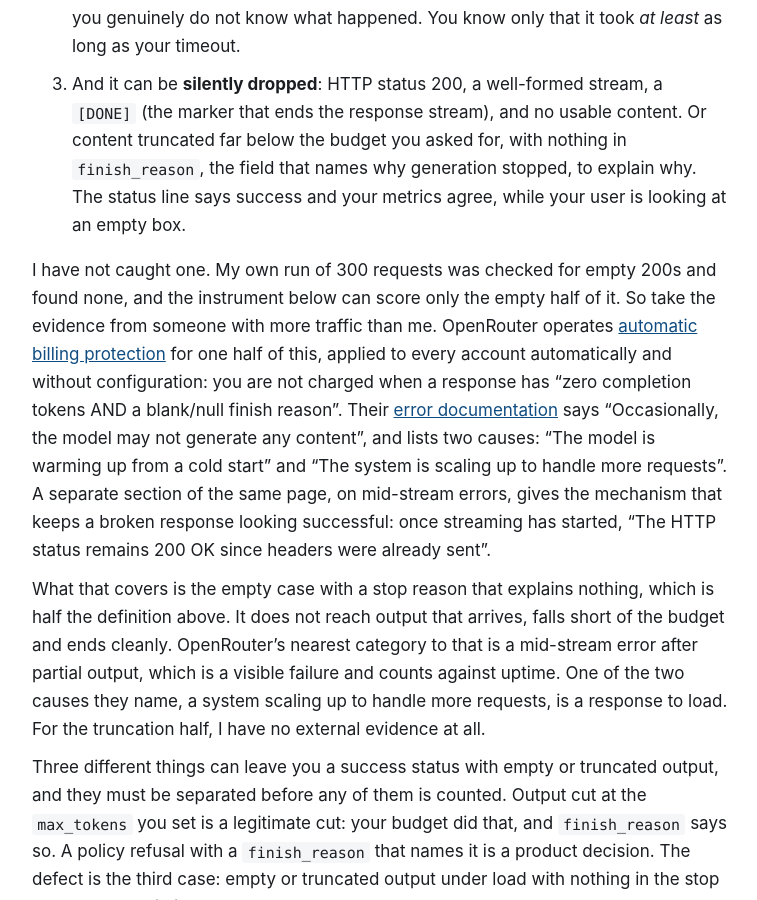
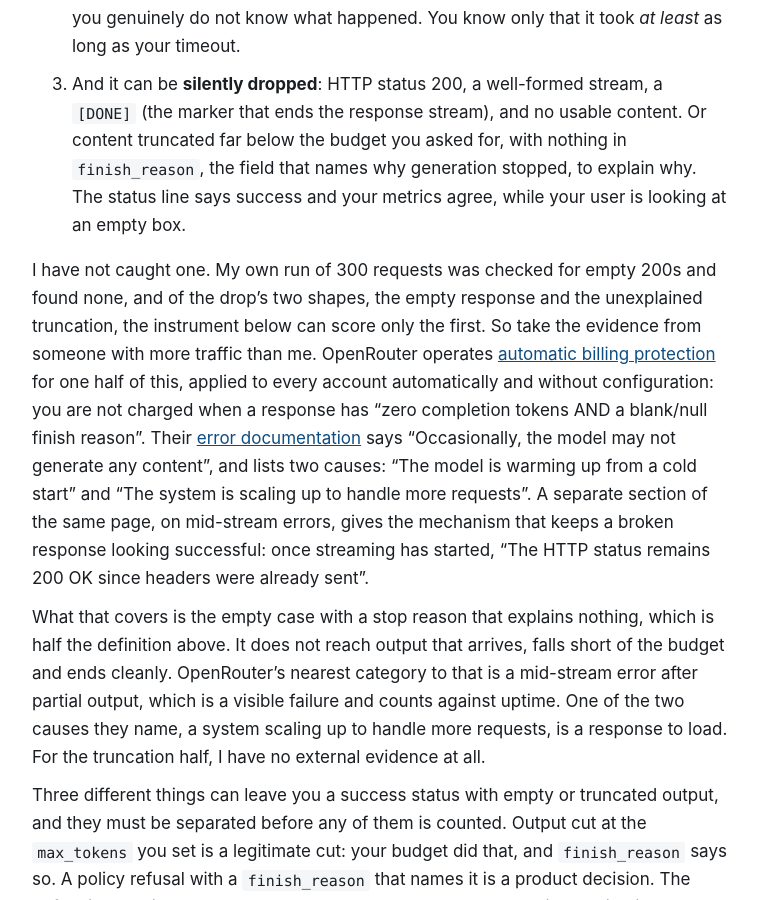
Before and after one commit to percentes/percentes.github.io, a Jekyll site: the page built from _posts/2026-08-31-the-failure-your-dashboard-cannot-see.md, in a window 1280 px wide and 900 px high, scrolled down 2341 px. Shown: the whole window, without its empty margins (260-1017 px from the left). Built offline with Jekyll 4.4.1, drawn with Linux system fonts in a browser that asks for light colours; some of the changed text lies outside the part shown.

Commit message:
fix: name drop shapes and deepen source links

```diff
--- a/_posts/2026-08-31-the-failure-your-dashboard-cannot-see.md
+++ b/_posts/2026-08-31-the-failure-your-dashboard-cannot-see.md
@@ -114,15 +114,15 @@ other three.
    your metrics agree, while your user is looking at an empty box.
 
 I have not caught one. My own run of 300 requests was checked for empty
-200s and found none, and the instrument below can score only the empty
-half of it. So
-take the evidence from someone with more traffic than me. OpenRouter
+200s and found none, and of the drop's two shapes, the empty response
+and the unexplained truncation, the instrument below can score only the
+first. So take the evidence from someone with more traffic than me. OpenRouter
 operates
 [automatic billing protection](https://openrouter.ai/docs/guides/features/zero-completion-insurance)
 for one half of this, applied to every account automatically and without
 configuration: you are not charged when a response has "zero completion
 tokens AND a blank/null finish reason". Their
-[error documentation](https://openrouter.ai/docs/api_reference/errors-and-debugging)
+[error documentation](https://openrouter.ai/docs/api_reference/errors-and-debugging#when-no-content-is-generated)
 says "Occasionally, the model may not generate any content", and lists two
 causes: "The model is warming up from a cold start" and "The system is
 scaling up to handle more requests". A separate section of the same page,
@@ -163,7 +163,7 @@ them as failures.
 Several people already count failures.
 
 **OpenRouter publishes a genuinely failure-inclusive uptime metric.**
-[Their documentation](https://openrouter.ai/docs/guides/community/for-providers)
+[Their documentation](https://openrouter.ai/docs/guides/community/for-providers#10-uptime-monitoring-and-traffic-routing)
 defines it for providers as "successful requests ÷ total requests
 (excluding user errors)", and the list of what counts against you is
 unusually specific. It takes in 401s, 402s,
@@ -180,8 +180,9 @@ uptime. A blank stop reason is not an error
 stop reason, so the case they detect well enough not to bill is the case
 their reliability figure does not count.
 
-429s sit on the other list, annotated "Rate limiting (429) - tracked
-separately".
+429s sit on [the other
+list](https://openrouter.ai/docs/guides/community/for-providers#10-uptime-monitoring-and-traffic-routing),
+annotated "Rate limiting (429) - tracked separately".
 
 Excluding them is defensible. In the opening run the 429s were the caller's:
 300 requests in 3.0 seconds into a tier that meters by the minute.
@@ -446,7 +447,7 @@ reader can check directly:
    failure, or timeout metric, and its TTFT definition is silent on requests
    that never return a token.
 2. OpenRouter [excludes 429s from
-   uptime](https://openrouter.ai/docs/guides/community/for-providers), which is right for the ones the
+   uptime](https://openrouter.ai/docs/guides/community/for-providers#10-uptime-monitoring-and-traffic-routing), which is right for the ones the
    caller earned. Where capacity exhaustion arrives as a 429, which is how
    OpenRouter's own guidance tells providers to respond under load, the
    exclusion also throws away the refusals that were not the caller's
```
